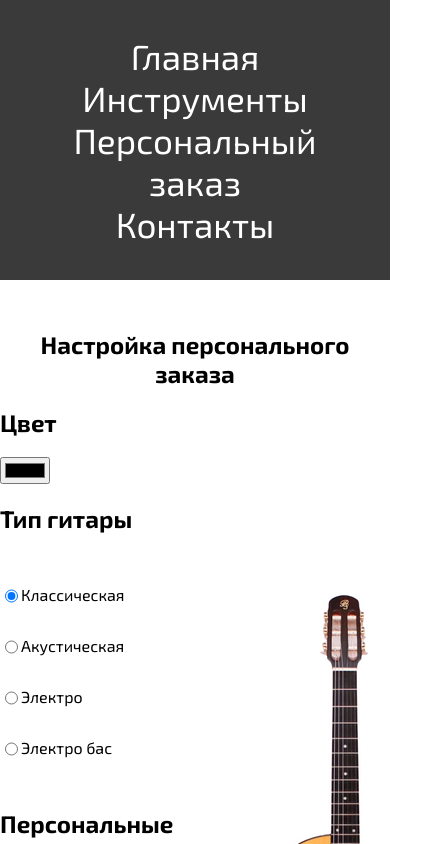
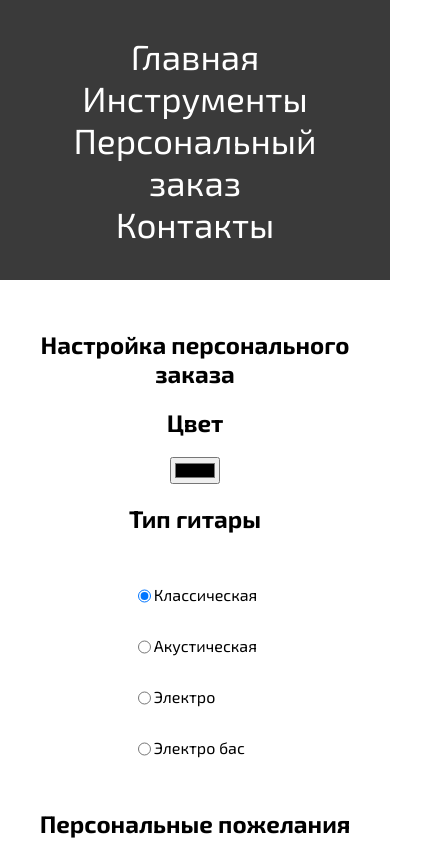
Before and after one commit to 1Salivan1/muz_shop, a React (Create React App) app: page /#/order in a window 390 px wide. Shown: the top 844 px of the page, 437 px wide, since content can reach past the window. Built offline with nearby package versions, Linux system fonts and the light colour scheme.

Commit message:
adaptive Order page

```diff
--- a/src/css/adaptive.css
+++ b/src/css/adaptive.css
@@ -1,5 +1,4 @@
 @media screen and (max-width: 1200px) {
-
   .title {
     font-size: 60px;
   }
@@ -42,6 +41,10 @@
 }
 
 @media screen and (max-width: 800px) {
+  .header {
+    padding: 50px 25px;
+  }
+
   .header__nav-list {
     display: flex;
     flex-direction: column;
@@ -63,7 +66,6 @@
     text-align: center;
     margin-left: 0;
   }
-
 
   .shop__main-category-item {
     font-size: 30px;
@@ -94,6 +96,18 @@
     display: flex;
     flex-direction: column;
     align-items: center;
+  }
+
+  .order-block {
+    flex-direction: column;
+  }
+
+  .order-left {
+    align-items: center;
+  }
+
+  .order-right {
+    display: none;
   }
 }
 
```
Lines whose indentation alone changed are shown as unchanged.
